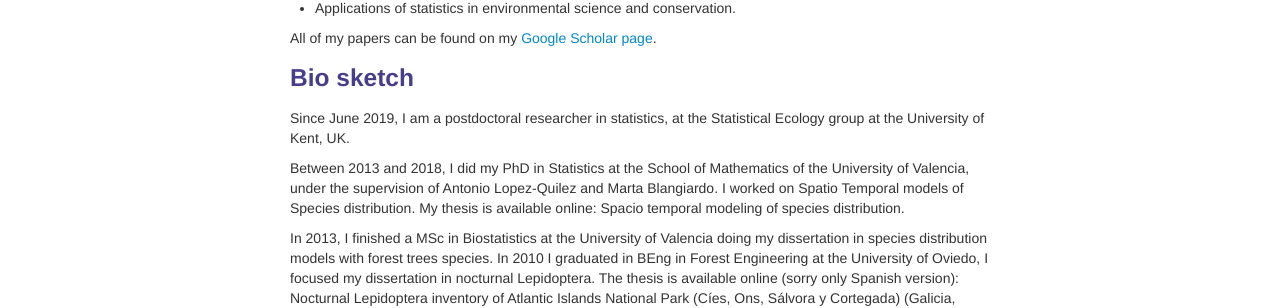
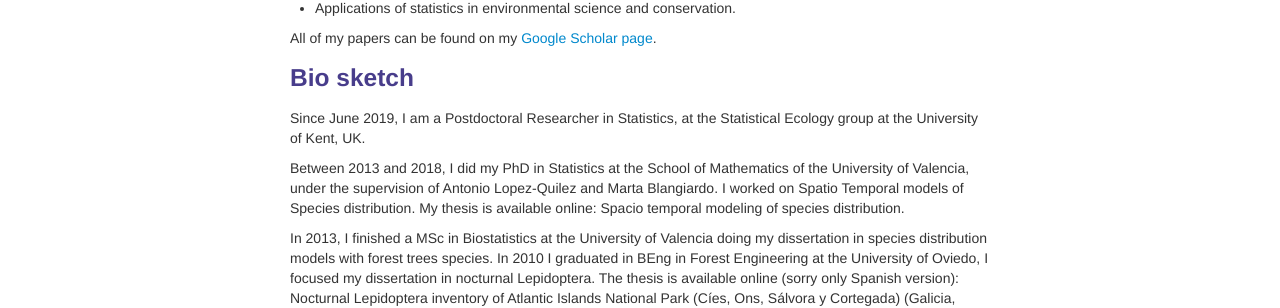
Before and after one commit to orrortega/orrortega.github.io, a Jekyll site: the page built from index.md, in a window 1280 px wide. Shown: the part 487-795 px from the top of the page. Built offline with Jekyll 4.4.1, drawn with Linux system fonts in a browser that asks for light colours.

```diff
--- a/index.md
+++ b/index.md
@@ -34,7 +34,7 @@ All of my papers can be found on my [Google Scholar page](https://scholar.google
 
 ### Bio sketch
 
-Since June 2019, I am a postdoctoral researcher in statistics, at the Statistical Ecology group at the University of Kent, UK.
+Since June 2019, I am a Postdoctoral Researcher in Statistics, at the Statistical Ecology group at the University of Kent, UK.
 
 Between 2013 and 2018, I did my PhD in Statistics at the School of Mathematics of the University of Valencia, under the supervision of Antonio Lopez-Quilez and Marta Blangiardo. I worked on Spatio Temporal models of Species distribution. My thesis is available online: Spacio temporal modeling of species distribution.
 
```
